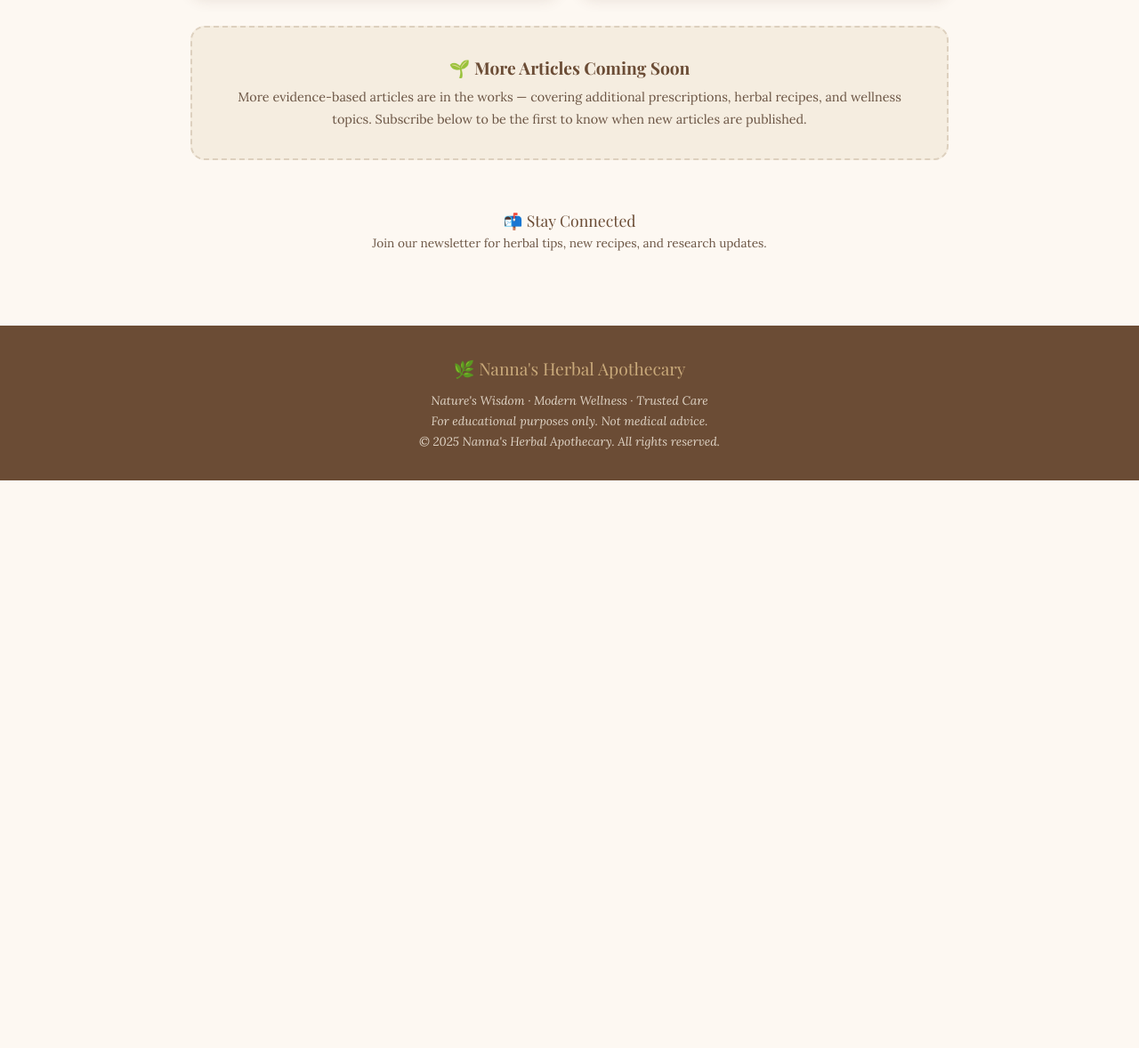
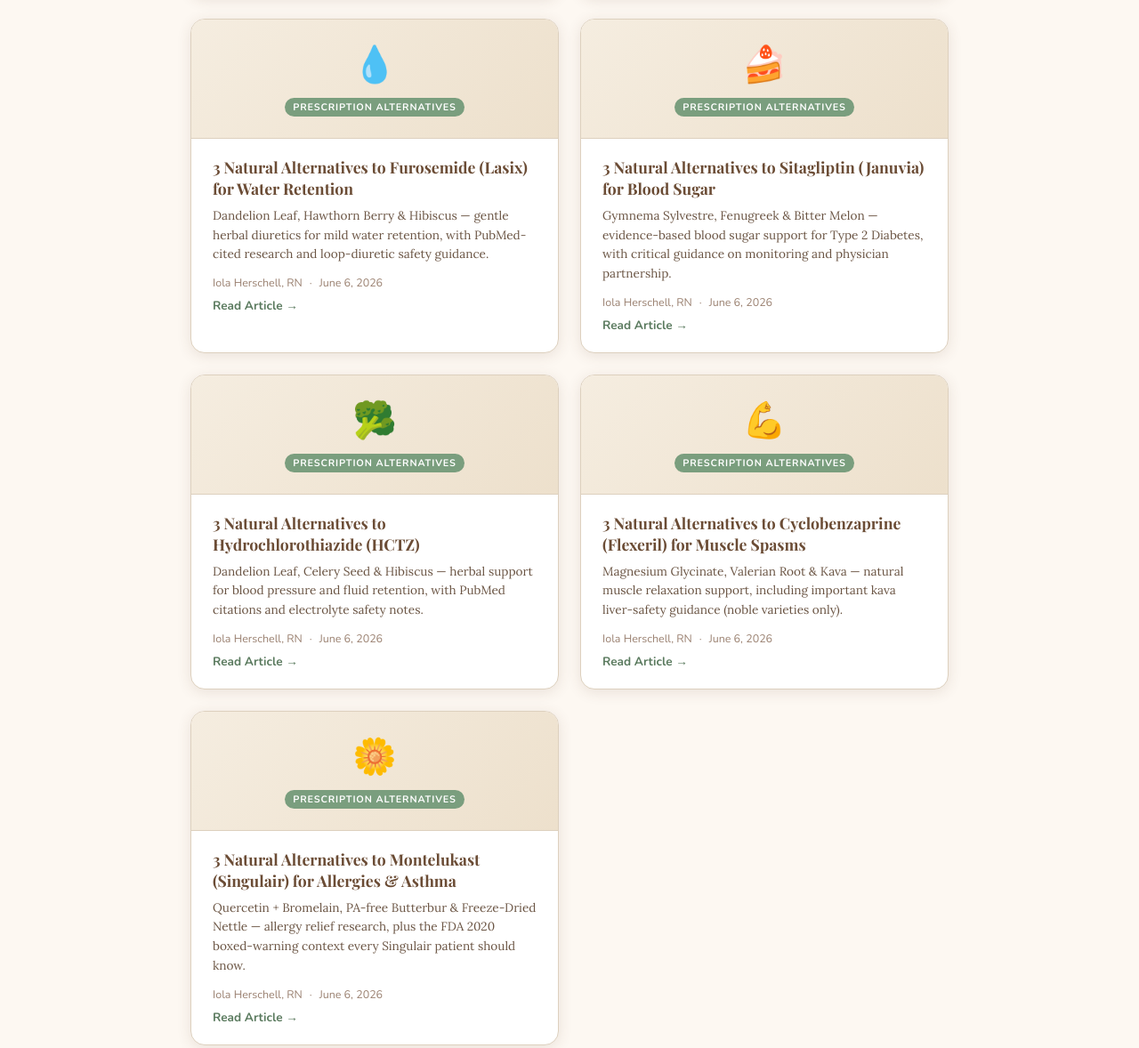
Before and after one commit to NannasApothercary/nannas-herbal-apothecary, a website: page blog/index.html in a window 1280 px wide. Shown: the part 3798-4976 px from the top of the page at 89% size. Before the commit the page ends 4338 px from the top, so only its background shows below. Drawn offline with nearby package versions, Linux system fonts and the light colour scheme; a web font is replaced by a local one.

Commit message:
Publish 5 Iola-approved blog posts (approved via Gmail draft subjects Jun 1): furosemide, sitagliptin, HCTZ, cyclobenzaprine, montelukast

```diff
--- a/blog/index.html
+++ b/blog/index.html
@@ -675,6 +675,97 @@
       </div>
     </a>
 
+
+    <!-- Furosemide / Water Retention -->
+    <a href="https://nannasapothecary.com/blog/furosemide-alternatives-dandelion-hawthorn-water-retention" class="post-card">
+      <div class="post-card-header">
+        <div class="post-icon">&#128167;</div>
+        <span class="category-tag">Prescription Alternatives</span>
+      </div>
+      <div class="post-card-body">
+        <h3>3 Natural Alternatives to Furosemide (Lasix) for Water Retention</h3>
+        <p>Dandelion Leaf, Hawthorn Berry &amp; Hibiscus — gentle herbal diuretics for mild water retention, with PubMed-cited research and loop-diuretic safety guidance.</p>
+        <div class="post-card-meta">
+          <span>Iola Herschell, RN</span>
+          <span>&middot;</span>
+          <span>June 6, 2026</span>
+        </div>
+        <span class="read-more">Read Article &rarr;</span>
+      </div>
+    </a>
+
+    <!-- Sitagliptin / Blood Sugar -->
+    <a href="https://nannasapothecary.com/blog/sitagliptin-alternatives-gymnema-blood-sugar" class="post-card">
+      <div class="post-card-header">
+        <div class="post-icon">&#127856;</div>
+        <span class="category-tag">Prescription Alternatives</span>
+      </div>
+      <div class="post-card-body">
+        <h3>3 Natural Alternatives to Sitagliptin (Januvia) for Blood Sugar</h3>
+        <p>Gymnema Sylvestre, Fenugreek &amp; Bitter Melon — evidence-based blood sugar support for Type 2 Diabetes, with critical guidance on monitoring and physician partnership.</p>
+        <div class="post-card-meta">
+          <span>Iola Herschell, RN</span>
+          <span>&middot;</span>
+          <span>June 6, 2026</span>
+        </div>
+        <span class="read-more">Read Article &rarr;</span>
+      </div>
+    </a>
+
+    <!-- Hydrochlorothiazide / Blood Pressure -->
+    <a href="https://nannasapothecary.com/blog/hydrochlorothiazide-alternatives-dandelion-celery-seed" class="post-card">
+      <div class="post-card-header">
+        <div class="post-icon">&#129382;</div>
+        <span class="category-tag">Prescription Alternatives</span>
+      </div>
+      <div class="post-card-body">
+        <h3>3 Natural Alternatives to Hydrochlorothiazide (HCTZ)</h3>
+        <p>Dandelion Leaf, Celery Seed &amp; Hibiscus — herbal support for blood pressure and fluid retention, with PubMed citations and electrolyte safety notes.</p>
+        <div class="post-card-meta">
+          <span>Iola Herschell, RN</span>
+          <span>&middot;</span>
+          <span>June 6, 2026</span>
+        </div>
+        <span class="read-more">Read Article &rarr;</span>
+      </div>
+    </a>
+
+    <!-- Cyclobenzaprine / Muscle Spasms -->
+    <a href="https://nannasapothecary.com/blog/cyclobenzaprine-alternatives-magnesium-valerian-muscle" class="post-card">
+      <div class="post-card-header">
+        <div class="post-icon">&#128170;</div>
+        <span class="category-tag">Prescription Alternatives</span>
+      </div>
+      <div class="post-card-body">
+        <h3>3 Natural Alternatives to Cyclobenzaprine (Flexeril) for Muscle Spasms</h3>
+        <p>Magnesium Glycinate, Valerian Root &amp; Kava — natural muscle relaxation support, including important kava liver-safety guidance (noble varieties only).</p>
+        <div class="post-card-meta">
+          <span>Iola Herschell, RN</span>
+          <span>&middot;</span>
+          <span>June 6, 2026</span>
+        </div>
+        <span class="read-more">Read Article &rarr;</span>
+      </div>
+    </a>
+
+    <!-- Montelukast / Allergies & Asthma -->
+    <a href="https://nannasapothecary.com/blog/montelukast-alternatives-quercetin-butterbur-allergy" class="post-card">
+      <div class="post-card-header">
+        <div class="post-icon">&#127804;</div>
+        <span class="category-tag">Prescription Alternatives</span>
+      </div>
+      <div class="post-card-body">
+        <h3>3 Natural Alternatives to Montelukast (Singulair) for Allergies &amp; Asthma</h3>
+        <p>Quercetin + Bromelain, PA-free Butterbur &amp; Freeze-Dried Nettle — allergy relief research, plus the FDA 2020 boxed-warning context every Singulair patient should know.</p>
+        <div class="post-card-meta">
+          <span>Iola Herschell, RN</span>
+          <span>&middot;</span>
+          <span>June 6, 2026</span>
+        </div>
+        <span class="read-more">Read Article &rarr;</span>
+      </div>
+    </a>
+
   </div><!-- .post-grid -->
 
   <!-- Coming Soon -->
```
Also changed, not shown: blog/cyclobenzaprine-alternatives-magnesium-valerian-muscle.html (renamed from blog/draft/cyclobenzaprine-alternatives-magnesium-valerian-muscle.html), blog/furosemide-alternatives-dandelion-hawthorn-water-retention.html (renamed from blog/draft/furosemide-alternatives-dandelion-hawthorn-water-retention.html), blog/hydrochlorothiazide-alternatives-dandelion-celery-seed.html (renamed from blog/draft/hydrochlorothiazide-alternatives-dandelion-celery-seed.html), blog/montelukast-alternatives-quercetin-butterbur-allergy.html (renamed from blog/draft/montelukast-alternatives-quercetin-butterbur-allergy.html), blog/sitagliptin-alternatives-gymnema-blood-sugar.html (renamed from blog/draft/sitagliptin-alternatives-gymnema-blood-sugar.html).
